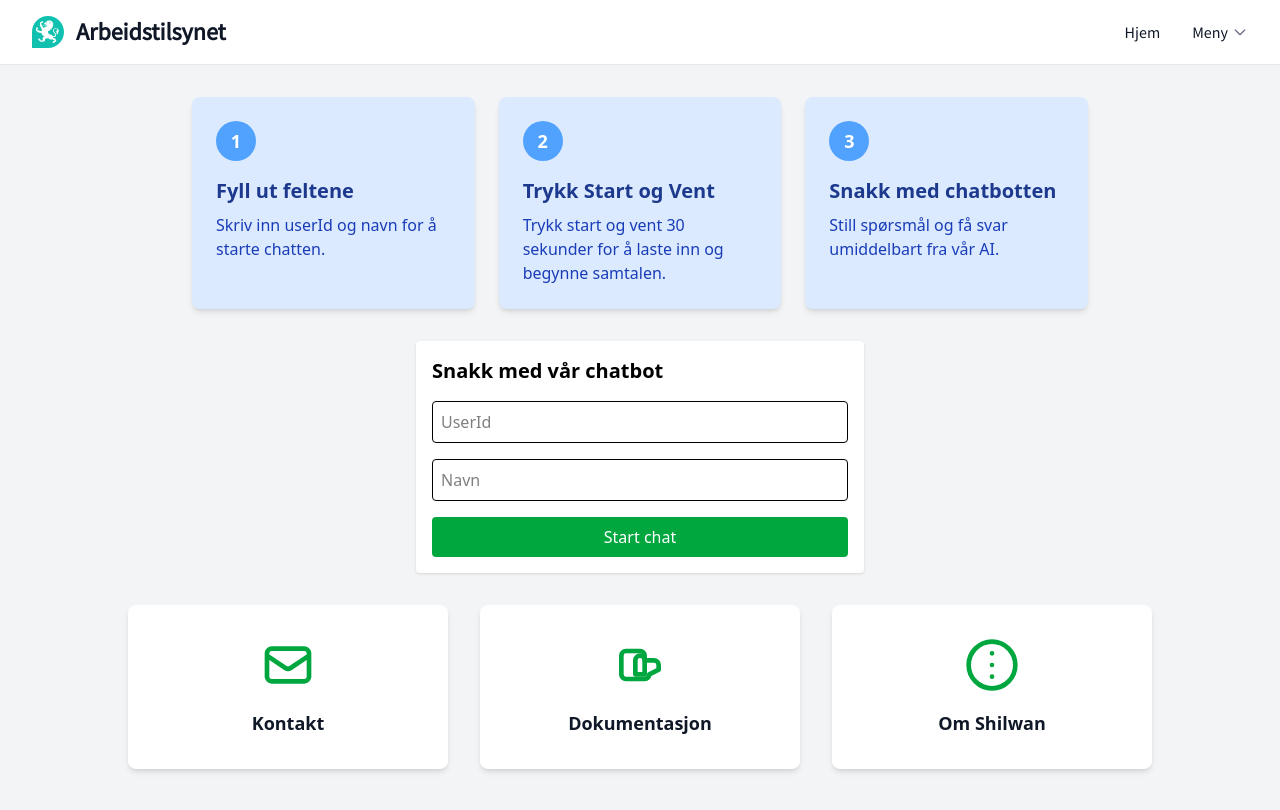
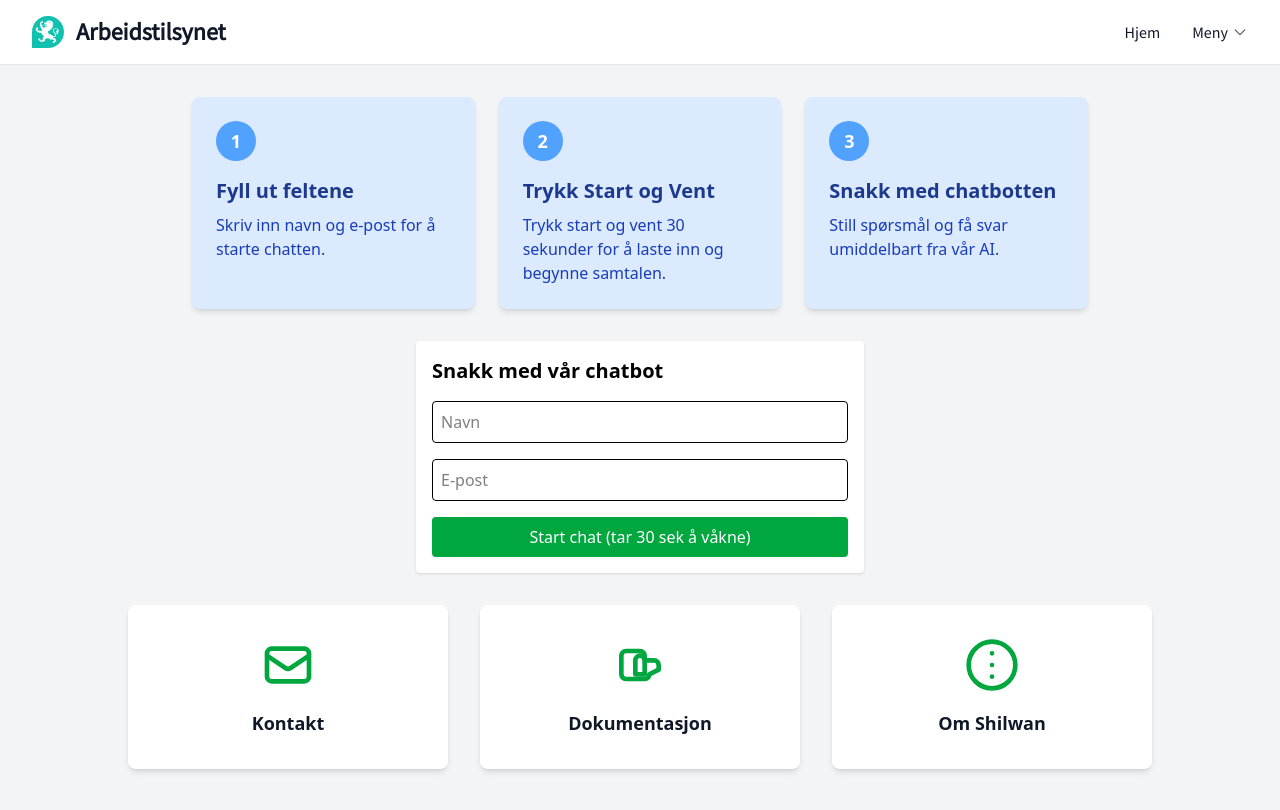
Before and after one commit to thewanish/limeprosjekt, a Vue app: page / in a window 1280 px wide. Shown: the top 810 px of the page. Built offline with nearby package versions, Linux system fonts and the light colour scheme.

Commit message:
Første feil rettet 3

```diff
--- a/src/views/HomeView.vue
+++ b/src/views/HomeView.vue
@@ -2,25 +2,51 @@
 import { ref, computed } from 'vue';
 import { useUserStore } from '../stores/user';
 import { useRouter } from 'vue-router';
+import axios from 'axios';
 
 const userStore = useUserStore();
 const router = useRouter();
 
 const isLoggedIn = computed(() => !!userStore.userId);
 
-const userId = ref('');
 const name = ref('');
+const email = ref('');
+const loading = ref(false);
+const error = ref('');
+
+const createUser = async () => {
+  if (!name.value.trim() || !email.value.trim()) {
+    error.value = 'Trenger navn og e-post';
+    return;
+  }
+
+  loading.value = true;
+  error.value = '';
+
+  try {
+    const { data } = await axios.post(
+      `${import.meta.env.VITE_API_URL}/register-user`,
+      {
+        name: name.value,
+        email: email.value,
+      }
+    );
+
+    userStore.setUser({
+      userId: data.userId,
+      name: data.name,
+    });
+
+    router.push('/chat');
+  } catch (err) {
+    error.value = 'Noe gikk galt. Prøv igjen';
+  } finally {
+    loading.value = false;
+  }
+};
 
 function handleLogin() {
-  if (!userId.value.trim() || !name.value.trim()) return;
-
-  const userData = {
-    userId: userId.value,
-    name: name.value,
-  };
-
-  userStore.setUser(userData);
-  router.push('/chat');
+  createUser();
 }
 </script>
 
@@ -29,31 +55,17 @@ function handleLogin() {
     <!-- Step-by-step lyseblå ruter over login -->
     <div v-if="!isLoggedIn" class="max-w-4xl mx-auto mb-8 grid grid-cols-1 sm:grid-cols-3 gap-6">
       <div class="bg-blue-100 rounded-lg p-6 shadow-md">
-        <div
-          class="w-10 h-10 flex items-center justify-center rounded-full bg-blue-400 text-white font-bold mb-4 text-lg"
-        >
-          1
-        </div>
+        <div class="w-10 h-10 flex items-center justify-center rounded-full bg-blue-400 text-white font-bold mb-4 text-lg">1</div>
         <h3 class="text-xl font-semibold mb-2 text-blue-900">Fyll ut feltene</h3>
-        <p class="text-blue-800">Skriv inn userId og navn for å starte chatten.</p>
+        <p class="text-blue-800">Skriv inn navn og e-post for å starte chatten.</p>
       </div>
       <div class="bg-blue-100 rounded-lg p-6 shadow-md">
-        <div
-          class="w-10 h-10 flex items-center justify-center rounded-full bg-blue-400 text-white font-bold mb-4 text-lg"
-        >
-          2
-        </div>
+        <div class="w-10 h-10 flex items-center justify-center rounded-full bg-blue-400 text-white font-bold mb-4 text-lg">2</div>
         <h3 class="text-xl font-semibold mb-2 text-blue-900">Trykk Start og Vent</h3>
-        <p class="text-blue-800">
-          Trykk start og vent 30 sekunder for å laste inn og begynne samtalen.
-        </p>
+        <p class="text-blue-800">Trykk start og vent 30 sekunder for å laste inn og begynne samtalen.</p>
       </div>
       <div class="bg-blue-100 rounded-lg p-6 shadow-md">
-        <div
-          class="w-10 h-10 flex items-center justify-center rounded-full bg-blue-400 text-white font-bold mb-4 text-lg"
-        >
-          3
-        </div>
+        <div class="w-10 h-10 flex items-center justify-center rounded-full bg-blue-400 text-white font-bold mb-4 text-lg">3</div>
         <h3 class="text-xl font-semibold mb-2 text-blue-900">Snakk med chatbotten</h3>
         <p class="text-blue-800">Still spørsmål og få svar umiddelbart fra vår AI.</p>
       </div>
@@ -64,26 +76,28 @@ function handleLogin() {
       <h2 class="text-xl font-semibold mb-4">Snakk med vår chatbot</h2>
       <form @submit.prevent="handleLogin">
         <input
-          v-model="userId"
-          type="text"
-          placeholder="UserId"
-          class="w-full p-2 mb-4 border rounded"
-          required
-        />
-        <input
           v-model="name"
           type="text"
           placeholder="Navn"
           class="w-full p-2 mb-4 border rounded"
           required
         />
+        <input
+          v-model="email"
+          type="email"
+          placeholder="E-post"
+          class="w-full p-2 mb-4 border rounded"
+          required
+        />
         <button
           type="submit"
           class="w-full bg-green-600 hover:bg-green-700 text-white p-2 rounded transition"
+          :disabled="loading"
         >
-          Start chat
+          {{ loading ? 'Laster..' : 'Start chat (tar 30 sek å våkne)' }}
         </button>
       </form>
+      <p v-if="error" class="text-red-500 mt-2 text-center">{{ error }}</p>
     </div>
 
     <!-- Tre større ruter nederst -->
@@ -92,6 +106,7 @@ function handleLogin() {
         to="/contact"
         class="flex flex-col items-center bg-white rounded-lg shadow-md p-8 hover:shadow-lg transition-shadow hover:bg-green-50 hover:ring-2 hover:ring-green-500"
       >
+        <!-- SVG etc. uendret -->
         <svg
           xmlns="http://www.w3.org/2000/svg"
           class="w-14 h-14 mb-4 text-green-600"
@@ -100,11 +115,7 @@ function handleLogin() {
           stroke="currentColor"
           stroke-width="2"
         >
-          <path
-            stroke-linecap="round"
-            stroke-linejoin="round"
-            d="M3 8l7.89 5.26a2 2 0 002.22 0L21 8M5 19h14a2 2 0 002-2V7a2 2 0 00-2-2H5a2 2 0 00-2 2v10a2 2 0 002 2z"
-          />
+          <path stroke-linecap="round" stroke-linejoin="round" d="M3 8l7.89 5.26a2 2 0 002.22 0L21 8M5 19h14a2 2 0 002-2V7a2 2 0 00-2-2H5a2 2 0 00-2 2v10a2 2 0 002 2z" />
         </svg>
         <span class="text-lg font-semibold text-gray-900">Kontakt</span>
       </router-link>
```
